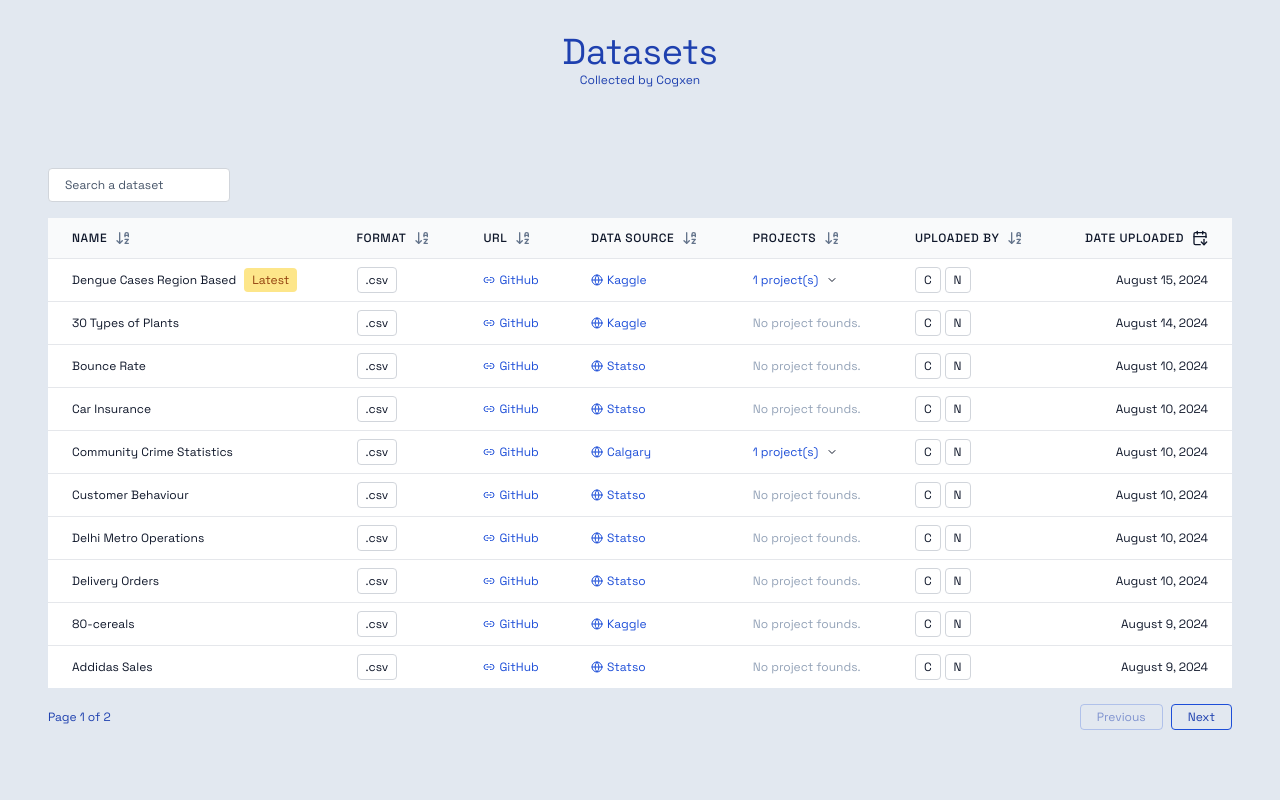
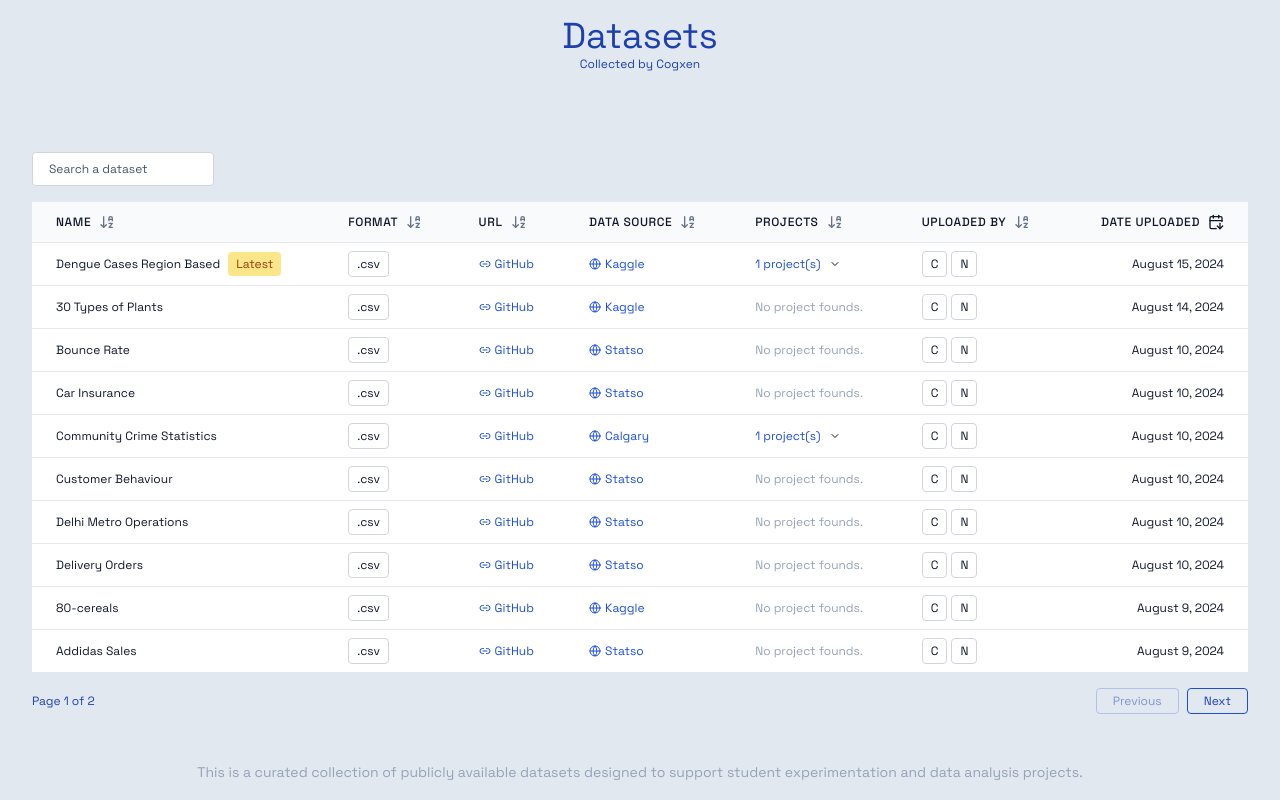
Before and after one commit to cogxen/datasets, a Next.js app: page / in a window 1280 px wide. Built offline with nearby package versions, Linux system fonts and the light colour scheme.

Commit message:
feat: add Footer

```diff
--- a/src/app/layout.tsx
+++ b/src/app/layout.tsx
@@ -13,6 +13,9 @@ export const metadata: Metadata = {
     "Curated collection of publicly available datasets designed to support student experimentation and data analysis projects.",
 }
 
+/** Components */
+import Footer from "@/components/Footer"
+
 export default function RootLayout({
   children,
 }: Readonly<{
@@ -20,8 +23,9 @@ export default function RootLayout({
 }>) {
   return (
     <html lang="en">
-      <body className={`h-screen w-screen p-8 bg-slate-200 ${globalFont.className}`}>
+      <body className={`h-full w-full p-4 bg-slate-200 max-w-7xl mx-auto ${globalFont.className}`}>
         {children}
+        <Footer />
       </body>
     </html>
   )
--- /dev/null
+++ b/src/components/Footer.tsx
@@ -0,0 +1,12 @@
+import React from "react"
+
+export default function Footer() {
+  return (
+    <footer className="px-4 pt-8 w-full mx-auto text-sm text-slate-400">
+      <div className="flex flex-col gap-2 items-center">
+        This is a curated collection of publicly available datasets designed to support student
+        experimentation and data analysis projects.
+      </div>
+    </footer>
+  )
+}
```
